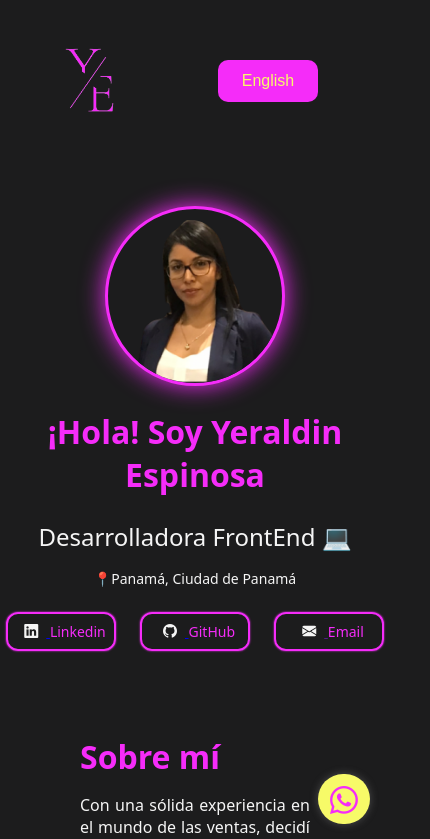
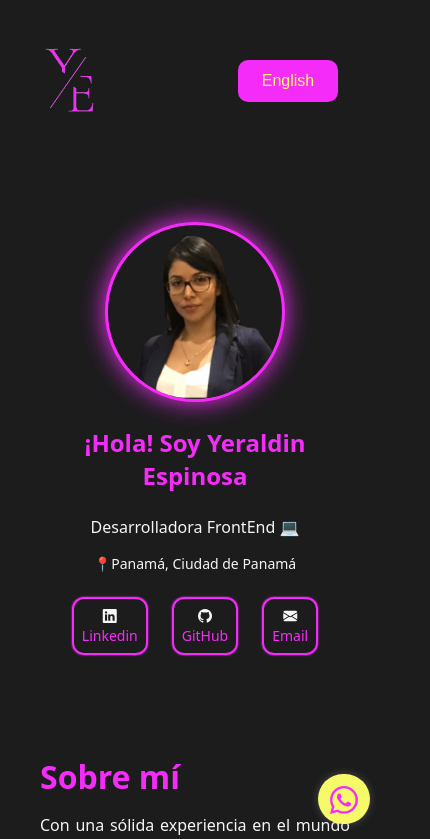
Before and after one commit to YeralShaik/portfolio.yeraldin, a website: page index.html in a window 390 px wide. Shown: the top 839 px of the page, 430 px wide, since content can reach past the window. Drawn offline with nearby package versions, Linux system fonts and the light colour scheme.

Commit message:
[UPDATE] medidas responsives pequeños dispositivos

```diff
--- a/style/mobile.css
+++ b/style/mobile.css
@@ -1,24 +1,50 @@
-@media only screen and (max-width: 600px) {
+@media only screen and (min-width: 320px) and (max-width: 600px) {
     body {
         font-size: 14px;
     }
     h1 {
-        font-size: 24px;
+        font-size: 20px;
     }
     .navbar-container,
     .main-container  {
-        padding: 20px 40px;
+        padding: 20px;
     }
     #name {
-        font-size: 32px;
+        font-size: 24px;
     }
     #text {
         font-size: 16px;
     }
+    #ocupation {
+        font-size: 16px;
+    }
+    .main-section,
     .aboutme-section,
     .project-section,
     .tool-section {
-        padding: 40px 80px;
+        padding: 40px;
+    }
+    .social-media {
+        width: 80%;
+        gap: 10px;
+        padding: 40px;
+    }
+
+    .linkedin-button,
+    .github-button {
+    width: auto;
+    text-align: center;
+    padding:8px;
+    font-size: 14px;
+    border: solid 2px #f52cf9;
+    box-shadow: 0 0 2px #f52cf9;
+    color: #f52cf9;
+    border-radius: 12px;
+    cursor: pointer;
+
+    }
+    .main-text{
+        width: 80%;
     }
     .project-section {
         display: flex;
@@ -85,7 +111,7 @@
         border-radius: 0;
     }
 }
-@media only screen and (min-width: 769px) and (max-width: 900px) {
+@media only screen and (min-width: 769px) and (max-width: 1024px) {
     .navbar-container,
     .main-container  {
         padding: 0px 40px;
--- a/style/style.css
+++ b/style/style.css
@@ -100,7 +100,7 @@ body {
 }
 
 .main-text{
-  width: auto;
+  width: 100%;
   padding: 0;
 }
 
@@ -123,7 +123,7 @@ body {
 }
 
 .social-Media{
-
+  width: auto;
   display: flex;
   align-items: center;
   justify-content: center ;
@@ -258,8 +258,8 @@ body {
 
 }
 .project-Img img {
-  width: 350px;
-  height: 300px;
+  width: 80%;
+  height: auto;
   border-radius: 10px;
 }
 
@@ -337,7 +337,6 @@ body {
   display: flex;
   width: auto;
   align-items: center;
-  padding: 12px;
   padding: 8px;
   font-size: 16px;
   border: solid 2px #f52cf9;
```
